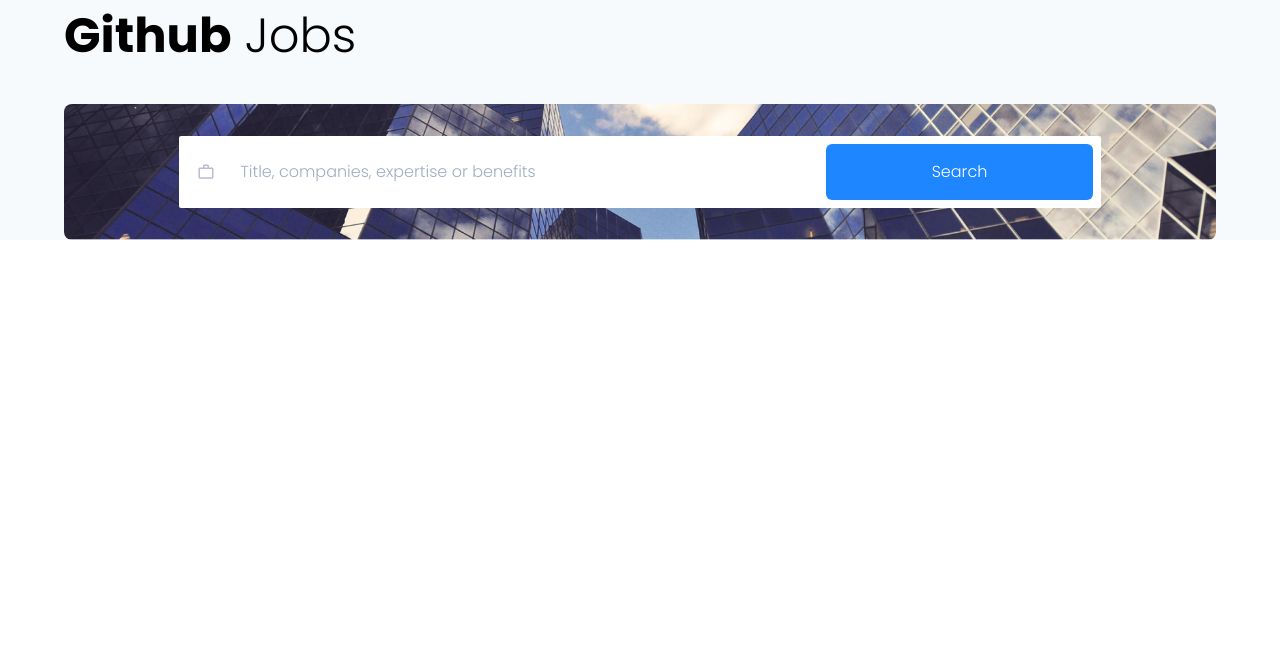
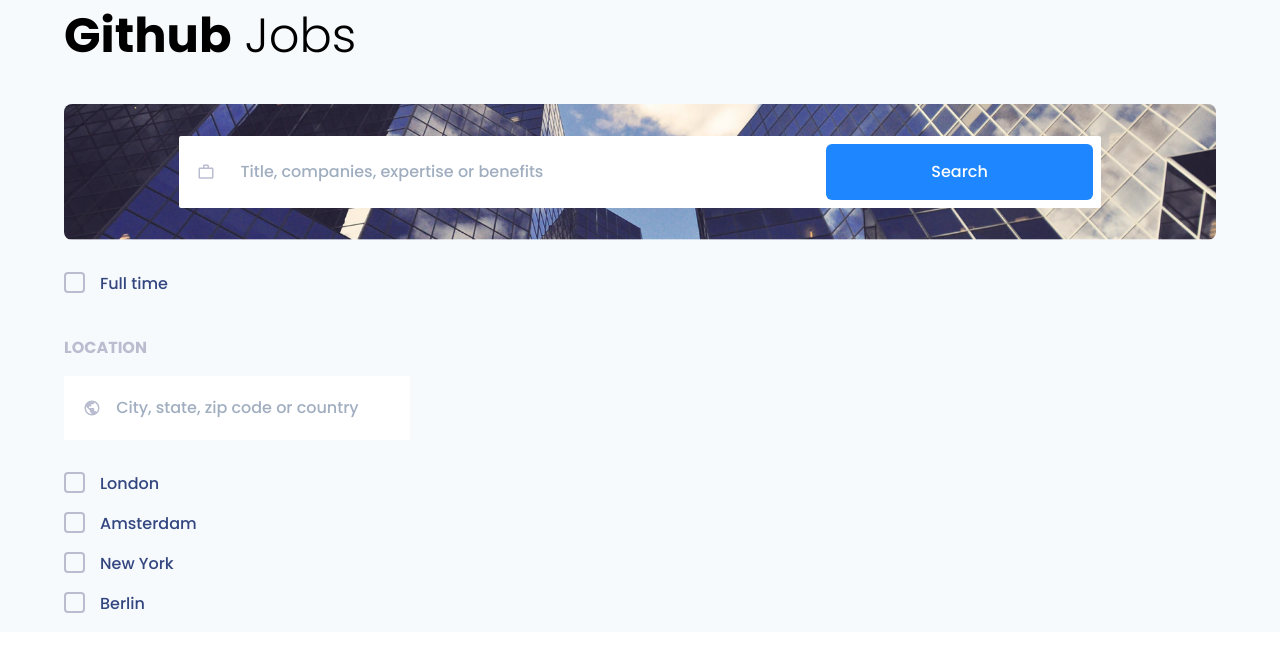
Before and after one commit to OzkrMonroy/github-jobs-nextJS, a Next.js app: page / in a window 1280 px wide. Shown: the top 652 px of the page. Built offline with nearby package versions, Linux system fonts and the light colour scheme.

Commit message:
Checkbox component structure is ready. I fixed some issues with tailwind configuration and i started working with SearchOptions component

```diff
--- /dev/null
+++ b/components/checkbox/checkbox.component.jsx
@@ -0,0 +1,24 @@
+import styles from "./checkbox.module.css";
+
+const CheckBox = ({ label, name, id, marginBottom }) => {
+  return (
+    <div
+				className={`flex items-center w-full mb-${marginBottom} relative ${styles.checkboxContainer}`}
+			>
+				<input
+					type="checkbox"
+					name={name}
+					id={id}
+					className={`border-gray-300 mr-4 h-5 w-5 bg-gray-100 invisible`}
+				/>
+				<label
+					htmlFor={id}
+					className="text-font-second font-medium cursor-pointer"
+				>
+					{label}
+				</label>
+			</div>
+  );
+}
+
+export default CheckBox;
--- /dev/null
+++ b/components/checkbox/checkbox.module.css
@@ -0,0 +1,27 @@
+.checkboxContainer label::before,
+.checkboxContainer label::after {
+  content: "";
+  position: absolute;
+  left: 0;
+  top: 0;
+}
+.checkboxContainer label::before {
+  width: 1.3rem;
+  height: 1.3rem;
+  border: 2px solid #B9BDCF;
+  border-radius: 0.25em;
+  cursor: pointer;
+  transition: background 0.3s;
+}
+.checkboxContainer input[type="checkbox"]:checked + label::before {
+  background-color: #1E86FF;
+  border: 2px solid #1E86FF;
+}
+.checkboxContainer input[type="checkbox"]:checked + label::after {
+  transform: translate(.2rem, 3px) rotate(-46deg);
+  width: 0.8em;
+  height: 0.6em;
+  border: 0.12em solid #fff;
+  border-top-style: none;
+  border-right-style: none;
+}
--- a/components/layout/layout.component.jsx
+++ b/components/layout/layout.component.jsx
@@ -7,7 +7,7 @@
 			<Head>
 				<link rel="preconnect" href="https://fonts.gstatic.com" />
 				<link
-					href="https://fonts.googleapis.com/css2?family=Poppins:wght@300;700&display=swap"
+					href="https://fonts.googleapis.com/css2?family=Poppins:wght@300;500;700&display=swap"
 					rel="stylesheet"
 				/>
         <title>Jobs from Github Jobs API</title>
--- /dev/null
+++ b/components/mainContent/mainContent.component.jsx
@@ -0,0 +1,11 @@
+const { default: SearchOptions } = require("../searchOptions/searchOptions.component")
+
+const MainContent = () => {
+  return (
+    <div className="flex w-full">
+      <SearchOptions/>
+    </div>
+  );
+}
+
+export default MainContent;
--- a/components/searchJobs/searchJobs.component.jsx
+++ b/components/searchJobs/searchJobs.component.jsx
@@ -9,7 +9,7 @@
   }
 
 	return (
-		<div className="w-full bg-search-img bg-cover bg-no-repeat bg-center rounded-lg py-8">
+		<div className="w-full bg-search-img bg-cover bg-no-repeat bg-center rounded-lg py-8 mb-8">
 			<form
         className="flex items-center bg-white p-2 w-95p md:w-90p lg:w-80p mx-auto rounded-sm"
         onSubmit={handleOnSubmit}
--- /dev/null
+++ b/components/searchOptions/searchOptions.component.jsx
@@ -0,0 +1,29 @@
+import CheckBox from "../checkbox/checkbox.component";
+
+const SearchOptions = () => {
+  const cities = ["London", "Amsterdam", "New York", "Berlin"];
+
+	return (
+		<form className="w-full md:w-30p flex flex-col items-center justify-items-start">
+			<CheckBox label="Full time" name="fullTimeOption" id="fullTimeOption" marginBottom="10"/>
+			<div className="w-full">
+				<h2 className="text-font-placeholder font-bold text-base uppercase text-left mb-4">
+					Location
+				</h2>
+				<div className="flex items-center bg-white w-full p-3 mb-8">
+					<div className="bg-world-img w-10p h-4 bg-no-repeat bg-center"></div>
+					<input
+						type="text"
+						className="text-font-placeholder focus:outline-none focus:border-transparent truncate w-90p block p-2"
+						placeholder="City, state, zip code or country"
+					/>
+				</div>
+        {cities.map((city, index) => (
+          <CheckBox label={city} name={city} id={city} marginBottom="4" key={index}/>
+        ))}
+			</div>
+		</form>
+	);
+};
+
+export default SearchOptions;
--- a/pages/index.js
+++ b/pages/index.js
@@ -1,10 +1,12 @@
 import Layout from "../components/Layout/Layout.component";
+import MainContent from "../components/mainContent/mainContent.component";
 import SearchJobs from "../components/searchJobs/searchJobs.component";
 
 export default function Home() {
 	return (
 		<Layout>
       <SearchJobs/>
+			<MainContent/>
     </Layout>
 	);
 }
--- a/tailwind.config.js
+++ b/tailwind.config.js
@@ -8,9 +8,9 @@
     extend: {
       backgroundImage: theme => ({
         'search-img': "url(/backgroundImg.png)",
-        'work-img': "url(/workWhite.svg)"
-      })
-    },
+        'work-img': "url(/workWhite.svg)",
+        'world-img': "url(/world.svg)"
+      }),
       width: {
         '5p': '5%',
         '10p': '10%',
@@ -28,16 +28,16 @@
         '95p': '95%',
         'full': '100%'
       },
-    textColor: theme => ({
-      ...theme('colors'),
+      textColor: {
         font: {
-        placeholder: "#B9BDCF"
+          placeholder: "#B9BDCF",
+          second: " #334680"
         }
-    }),
+      },
       backgroundColor: theme => ({
-      ...theme('colors'),
         'primary': '#1E86FF',
       })
+    },
   },
   variants: {},
   plugins: [],
```
Also changed, not shown: public/publicWhite.svg (deleted), public/world.svg (added). Lines whose indentation alone changed are shown as unchanged.
